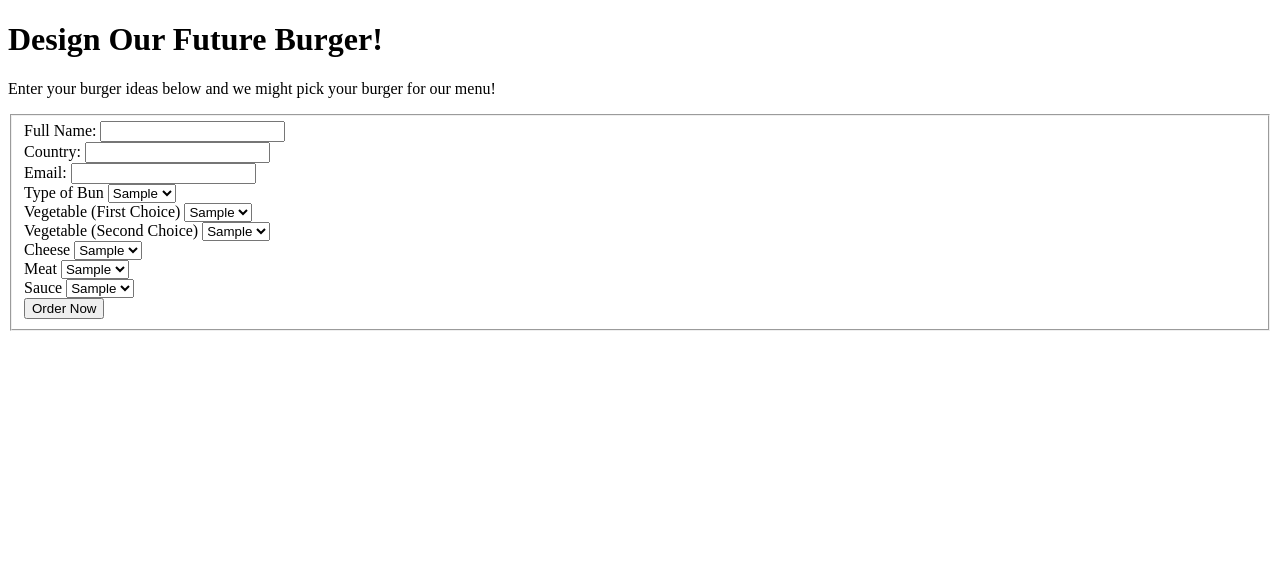
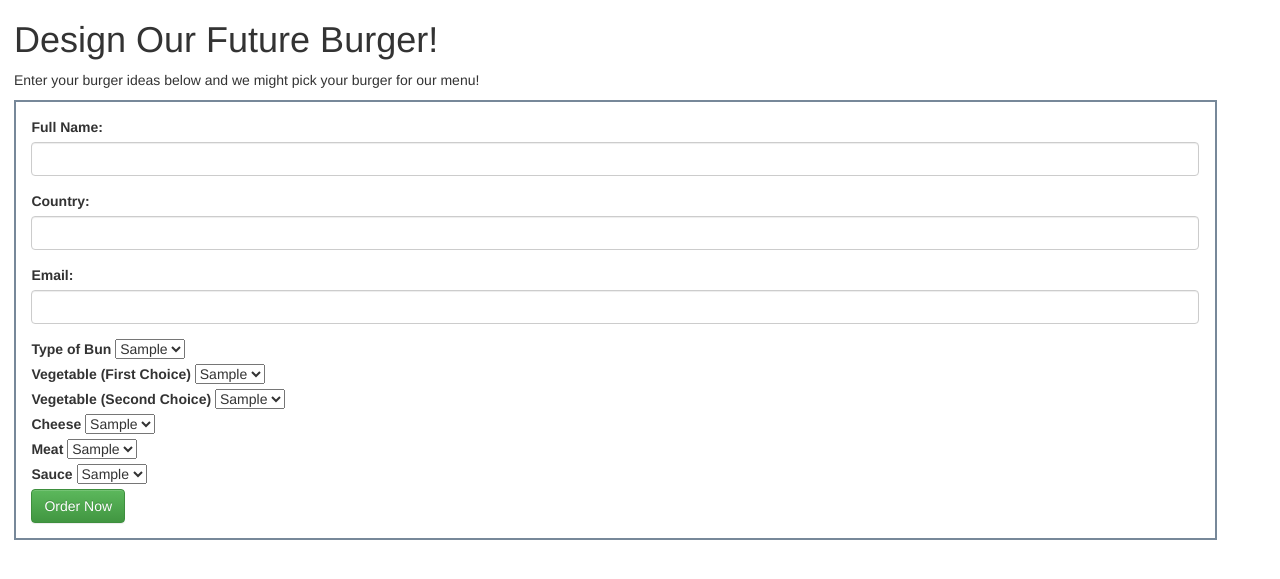
Before and after one commit to caaasssasian/Design-Your-Burger, a PHP site: page / in a window 1280 px wide. Shown: the top 579 px of the page. Run offline with PHP 8.4, Linux system fonts and the light colour scheme; tables that the repository leaves empty or names only in its code hold one stand-in row (values such as "Sample post"); some libraries are stand-ins or nearby versions.

Commit message:
added bootstrap css and own css styles

```diff
--- /dev/null
+++ b/css/styles.css
@@ -0,0 +1,11 @@
+@charset "utf-8";
+
+body {
+    margin-left: 1em;
+}
+
+form {
+    border: 2px solid lightslategrey;
+    width: 95%;
+    padding: 1.1em;
+}
--- a/index.php
+++ b/index.php
@@ -3,24 +3,30 @@
     <head>
         <meta charset="utf-8" />
         <title>Design Our Future Burger!</title>
+        <!-- Latest compiled and minified CSS -->
+        <link rel="stylesheet" href="https://maxcdn.bootstrapcdn.com/bootstrap/3.3.7/css/bootstrap.min.css" integrity="sha384-BVYiiSIFeK1dGmJRAkycuHAHRg32OmUcww7on3RYdg4Va+PmSTsz/K68vbdEjh4u" crossorigin="anonymous">
+        <!-- Optional theme -->
+        <link rel="stylesheet" href="https://maxcdn.bootstrapcdn.com/bootstrap/3.3.7/css/bootstrap-theme.min.css" integrity="sha384-rHyoN1iRsVXV4nD0JutlnGaslCJuC7uwjduW9SVrLvRYooPp2bWYgmgJQIXwl/Sp" crossorigin="anonymous">
+        <link rel="stylesheet" href="css/styles.css" />
     </head>
     <body>
         <header>
             <h1>Design Our Future Burger!</h1>
             <p>Enter your burger ideas below and we might pick your burger for our menu!</p>
+        </header>
             <form method="post" action="save-burger.php">
                 <fieldset>
-                    <div>
+                    <div class="form-group">
                         <label for="name">Full Name:</label>
-                        <input type="text" id="name" name="name" />
+                        <input class="form-control" type="text" id="name" name="name" />
                     </div>
-                    <div>
+                    <div class="form-group">
                         <label for="country">Country:</label>
-                        <input type="text" id="country" name="country" required />
+                        <input class="form-control" type="text" id="country" name="country" required />
                     </div>
-                    <div>
+                    <div class="form-group">
                         <label for="email">Email:</label>
-                        <input type="email" id="email" name="email" required />
+                        <input class="form-control" type="email" id="email" name="email" required />
                     </div>
                     <div>
                         <label for="buns">Type of Bun</label>
@@ -172,9 +178,12 @@
                             ?>
                         </select>
                     </div>
-                    <button>Order Now</button>
+                    <button class="btn btn-success">Order Now</button>
                 </fieldset>
             </form>
-        </header>
+        <!-- Latest   jQuery -->
+        <script src="http://code.jquery.com/jquery-3.1.1.min.js"></script>
+        <!-- Latest compiled and minified JavaScript -->
+        <script src="https://maxcdn.bootstrapcdn.com/bootstrap/3.3.7/js/bootstrap.min.js" integrity="sha384-Tc5IQib027qvyjSMfHjOMaLkfuWVxZxUPnCJA7l2mCWNIpG9mGCD8wGNIcPD7Txa" crossorigin="anonymous"></script>
     </body>
 </html>
```
